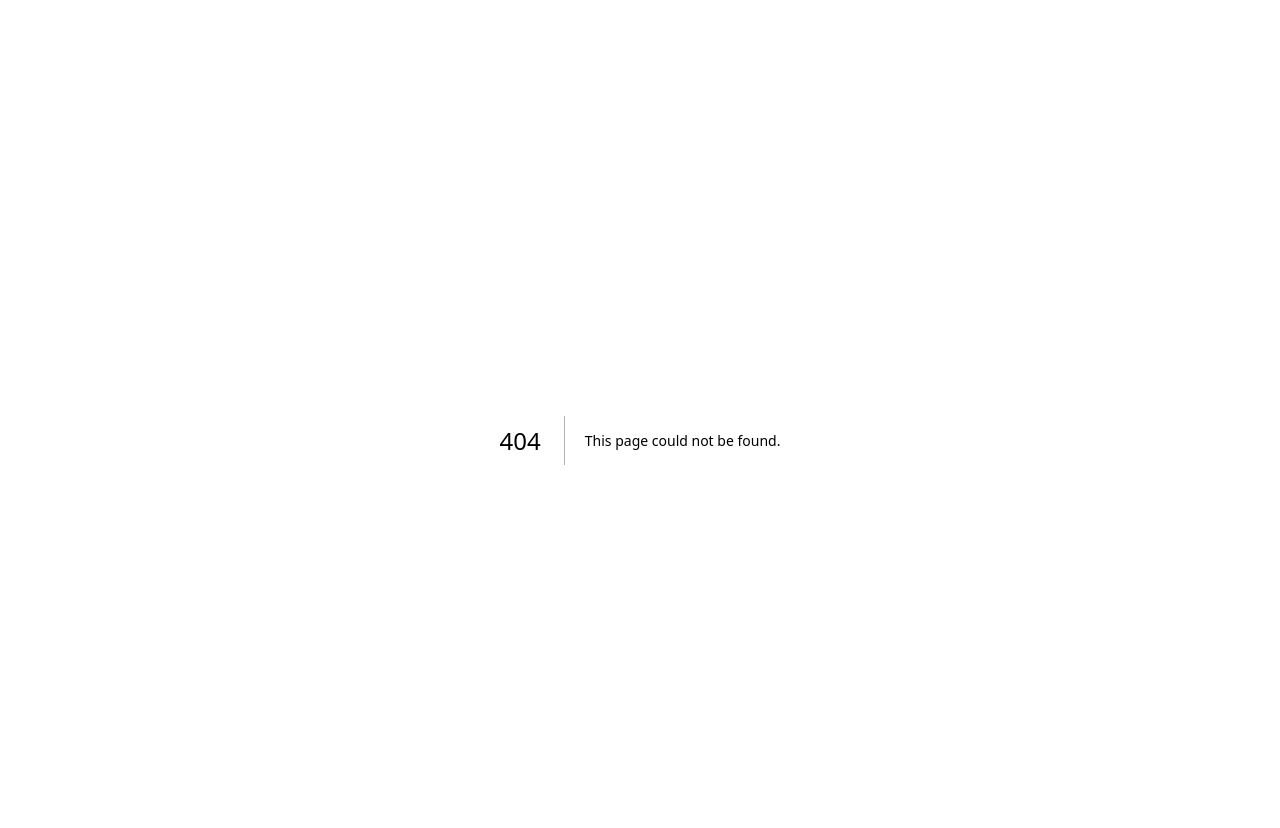
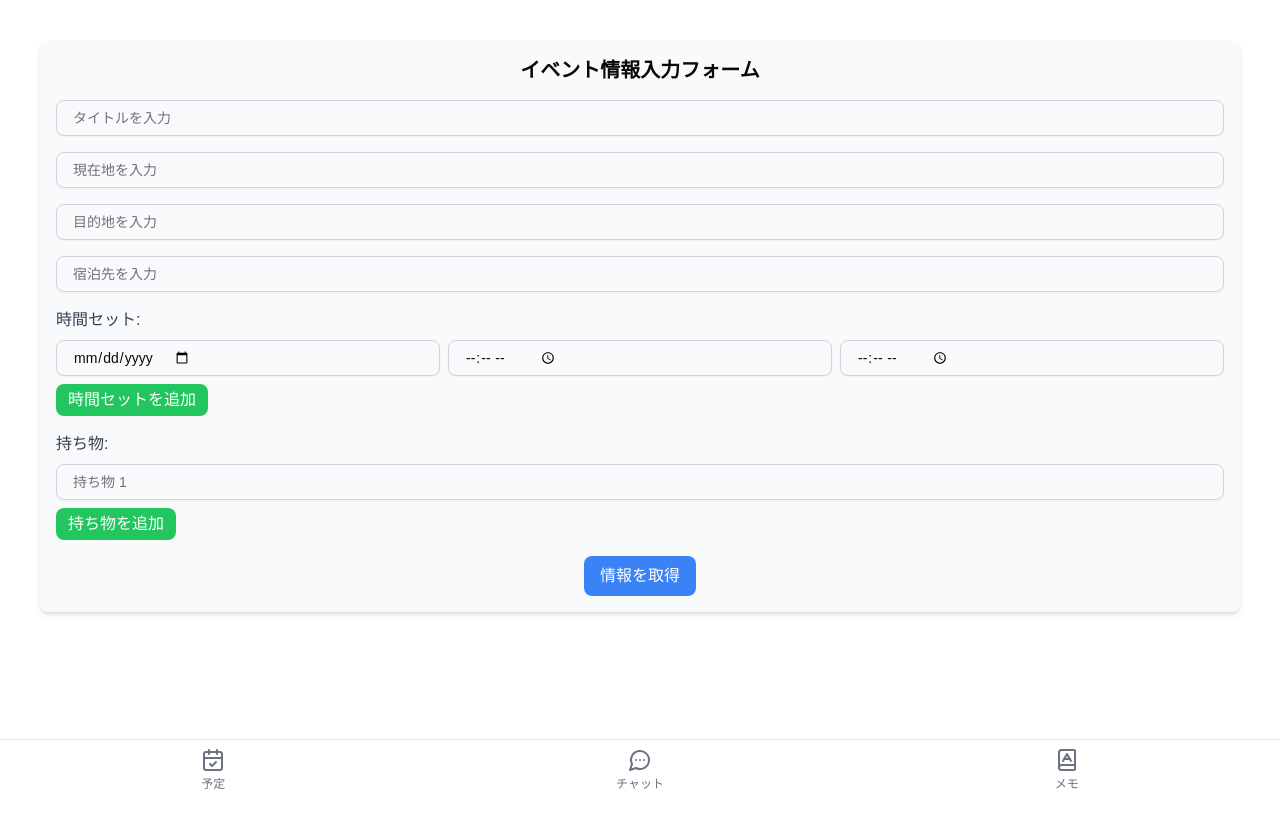
Before and after one commit to jphacks/ng_2403, a Next.js app in the folder app/: page /home/schedule/create in a window 1280 px wide. Before the commit this address had no page. Shown: the top 828 px of the page. After the commit the page ends 800 px from the top, so only its background shows below. Built offline with nearby package versions, Linux system fonts and the light colour scheme.

Commit message:
chatGPT is god

```diff
--- /dev/null
+++ b/app/src/app/home/schedule/create/page.tsx
@@ -0,0 +1,19 @@
+"use client";
+import { InputScheduleComponent } from "@/components/schedule/createSchedule";
+import { useState } from "react";
+
+export default function CreateSchedule() {
+  const [internTitle, setInternTitle] = useState<string>("");
+  const [isAddTitle, setIsAddTitle] = useState<boolean>(false);
+
+  const titleCheck = () => {
+    if (internTitle) {
+      setIsAddTitle(true);
+    }
+  };
+  return (
+    <div>
+      <InputScheduleComponent />
+    </div>
+  );
+}
--- /dev/null
+++ b/app/src/components/schedule/createSchedule.tsx
@@ -0,0 +1,164 @@
+"use client";
+
+import { useState } from "react";
+import { Input } from "../ui/input";
+
+export function InputScheduleComponent() {
+  // 各入力フィールドの状態を管理するためのステート
+  const [title, setTitle] = useState<string>("");
+  const [location, setLocation] = useState<string>("");
+
+  // 複数の時間セットを管理するステート
+  const [timeSets, setTimeSets] = useState<
+    { date: string; startTime: string; endTime: string }[]
+  >([{ date: "", startTime: "", endTime: "" }]);
+
+  // 持ち物リストを管理するステート
+  const [items, setItems] = useState<string[]>([""]);
+
+  // フォームの送信イベントハンドラ
+  const handleSubmit = () => {
+    alert(
+      `タイトル: ${title}\n` +
+        `場所: ${location}\n` +
+        `時間セット: ${timeSets
+          .map(
+            (set, index) =>
+              `\n  セット${index + 1} - 日付: ${set.date}, 開始: ${
+                set.startTime
+              }, 終了: ${set.endTime}`
+          )
+          .join("")}\n` +
+        `持ち物: ${items.join(", ")}`
+    );
+  };
+
+  // 時間セットの変更イベントハンドラ
+  const handleTimeSetChange = (
+    index: number,
+    field: keyof (typeof timeSets)[0],
+    value: string
+  ) => {
+    const newTimeSets = [...timeSets];
+    newTimeSets[index][field] = value;
+    setTimeSets(newTimeSets);
+  };
+
+  // 新しい時間セットを追加
+  const handleAddTimeSet = () => {
+    setTimeSets([...timeSets, { date: "", startTime: "", endTime: "" }]);
+  };
+
+  // 持ち物の変更イベントハンドラ
+  const handleItemChange = (index: number, value: string) => {
+    const newItems = [...items];
+    newItems[index] = value;
+    setItems(newItems);
+  };
+
+  // 新しい持ち物入力欄を追加
+  const handleAddItem = () => {
+    setItems([...items, ""]);
+  };
+
+  return (
+    <div className="flex flex-col items-center p-4 space-y-4 bg-gray-50 rounded-lg shadow-md">
+      <h1 className="text-xl font-bold">イベント情報入力フォーム</h1>
+
+      <Input
+        type="text"
+        value={title}
+        onChange={(e) => setTitle(e.target.value)}
+        placeholder="タイトルを入力"
+        className="w-full px-4 py-2 border border-gray-300 rounded-lg focus:outline-none focus:ring-2 focus:ring-blue-500"
+      />
+
+      <Input
+        type="text"
+        value={location}
+        onChange={(e) => setLocation(e.target.value)}
+        placeholder="現在地を入力"
+        className="w-full px-4 py-2 border border-gray-300 rounded-lg focus:outline-none focus:ring-2 focus:ring-blue-500"
+      />
+      <Input
+        type="text"
+        value={location}
+        onChange={(e) => setLocation(e.target.value)}
+        placeholder="目的地を入力"
+        className="w-full px-4 py-2 border border-gray-300 rounded-lg focus:outline-none focus:ring-2 focus:ring-blue-500"
+      />
+      <Input
+        type="text"
+        value={location}
+        onChange={(e) => setLocation(e.target.value)}
+        placeholder="宿泊先を入力"
+        className="w-full px-4 py-2 border border-gray-300 rounded-lg focus:outline-none focus:ring-2 focus:ring-blue-500"
+      />
+
+      <div className="w-full">
+        <label className="block text-gray-700">時間セット:</label>
+        {timeSets.map((timeSet, index) => (
+          <div key={index} className="flex space-x-2 mt-2">
+            <Input
+              type="date"
+              value={timeSet.date}
+              onChange={(e) =>
+                handleTimeSetChange(index, "date", e.target.value)
+              }
+              className="w-1/3 px-4 py-2 border border-gray-300 rounded-lg focus:outline-none focus:ring-2 focus:ring-blue-500"
+            />
+            <Input
+              type="time"
+              value={timeSet.startTime}
+              onChange={(e) =>
+                handleTimeSetChange(index, "startTime", e.target.value)
+              }
+              className="w-1/3 px-4 py-2 border border-gray-300 rounded-lg focus:outline-none focus:ring-2 focus:ring-blue-500"
+            />
+            <Input
+              type="time"
+              value={timeSet.endTime}
+              onChange={(e) =>
+                handleTimeSetChange(index, "endTime", e.target.value)
+              }
+              className="w-1/3 px-4 py-2 border border-gray-300 rounded-lg focus:outline-none focus:ring-2 focus:ring-blue-500"
+            />
+          </div>
+        ))}
+        <button
+          onClick={handleAddTimeSet}
+          className="mt-2 px-3 py-1 text-white bg-green-500 rounded-lg hover:bg-green-600"
+        >
+          時間セットを追加
+        </button>
+      </div>
+
+      <div className="w-full">
+        <label className="block text-gray-700">持ち物:</label>
+        {items.map((item, index) => (
+          <Input
+            key={index}
+            type="text"
+            value={item}
+            onChange={(e) => handleItemChange(index, e.target.value)}
+            placeholder={`持ち物 ${index + 1}`}
+            className="w-full mt-2 px-4 py-2 border border-gray-300 rounded-lg focus:outline-none focus:ring-2 focus:ring-blue-500"
+          />
+        ))}
+        <button
+          onClick={handleAddItem}
+          className="mt-2 px-3 py-1 text-white bg-green-500 rounded-lg hover:bg-green-600"
+        >
+          持ち物を追加
+        </button>
+      </div>
+
+      <button
+        onClick={handleSubmit}
+        className="px-4 py-2 text-white bg-blue-500 rounded-lg hover:bg-blue-600"
+      >
+        情報を取得
+      </button>
+    </div>
+  );
+}
--- /dev/null
+++ b/app/src/components/ui/input.tsx
@@ -0,0 +1,25 @@
+import * as React from "react"
+
+import { cn } from "@/lib/utils"
+
+export interface InputProps
+  extends React.InputHTMLAttributes<HTMLInputElement> {}
+
+const Input = React.forwardRef<HTMLInputElement, InputProps>(
+  ({ className, type, ...props }, ref) => {
+    return (
+      <input
+        type={type}
+        className={cn(
+          "flex h-9 w-full rounded-md border border-input bg-transparent px-3 py-1 text-sm shadow-sm transition-colors file:border-0 file:bg-transparent file:text-sm file:font-medium file:text-foreground placeholder:text-muted-foreground focus-visible:outline-none focus-visible:ring-1 focus-visible:ring-ring disabled:cursor-not-allowed disabled:opacity-50",
+          className
+        )}
+        ref={ref}
+        {...props}
+      />
+    )
+  }
+)
+Input.displayName = "Input"
+
+export { Input }
```
